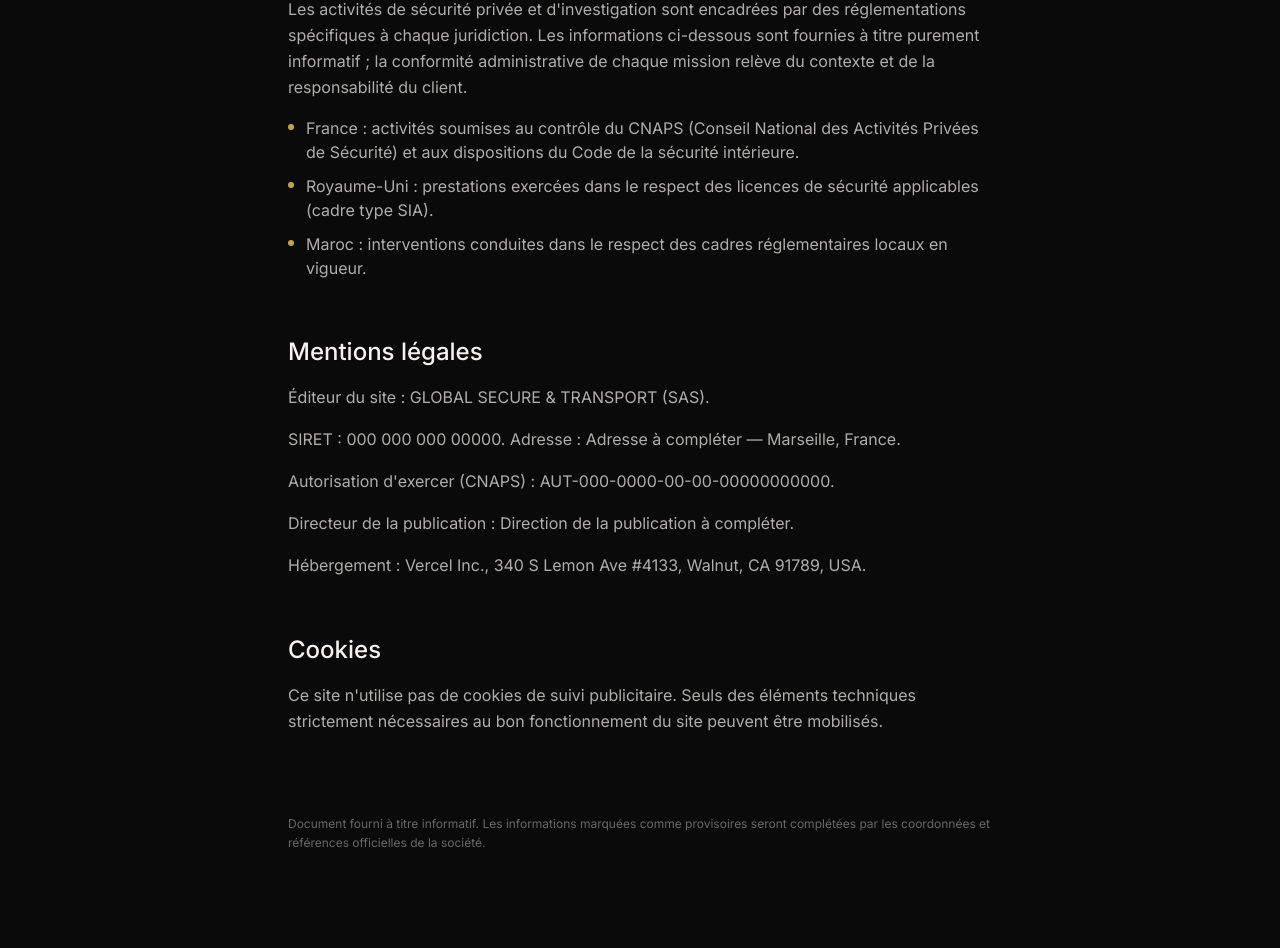
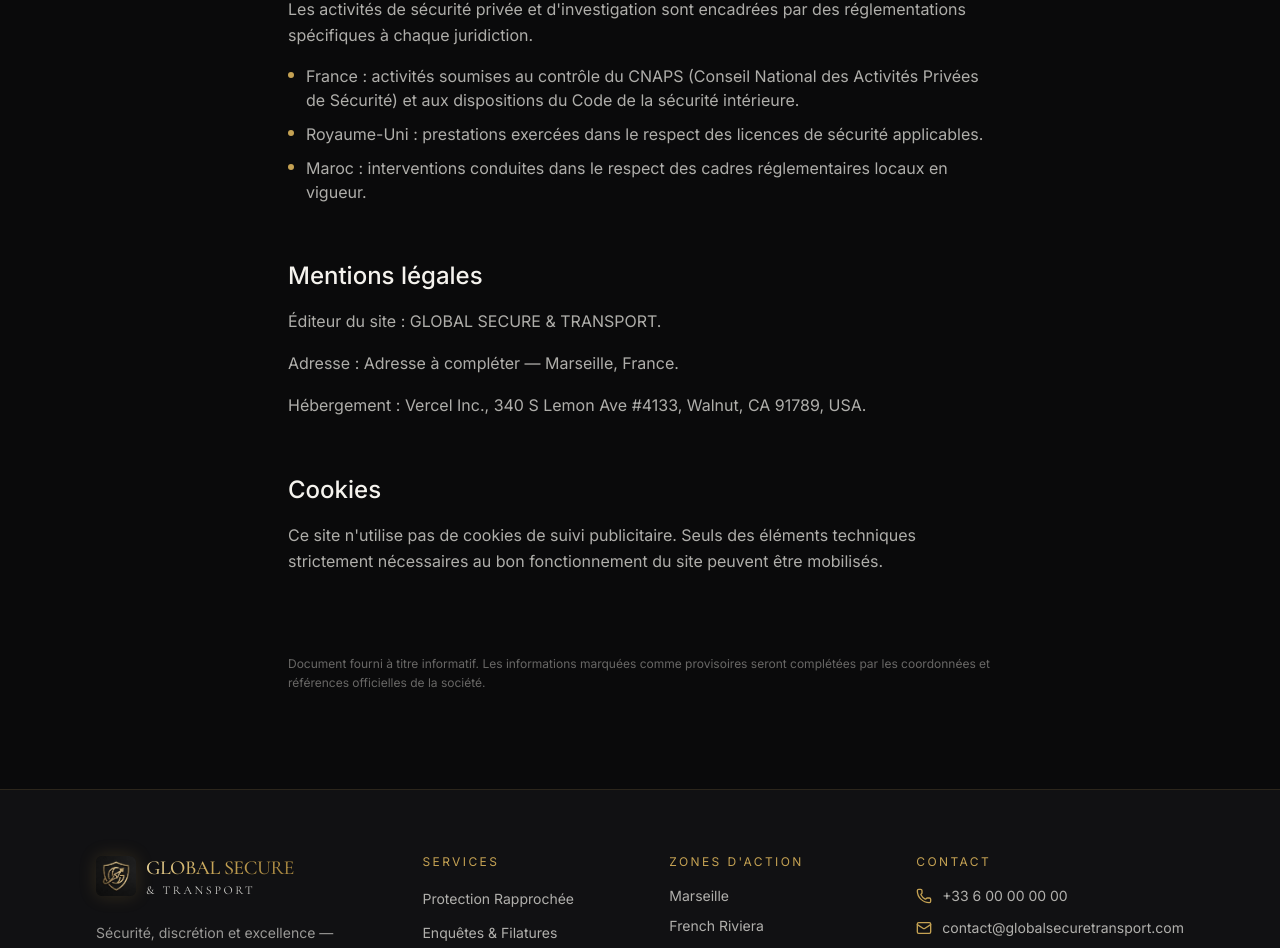
Before and after one commit to Myre311/s-curite, a Next.js app: page /confidentialite in a window 1280 px wide. Shown: the part 1680-2628 px from the top of the page. Built offline with nearby package versions, Linux system fonts and the light colour scheme.

Commit message:
confidentialite: retrait disclaimer/SIRET/CNAPS/directeur/(SAS) (adresse gardee); navbar: bouton Urgence 24/7 complet restauré + titre rétractable; accueil: titre 'Nos zones d'intervention' au-dessus des pastilles

```diff
--- a/src/app/page.tsx
+++ b/src/app/page.tsx
@@ -122,12 +122,20 @@ export default function HomePage() {
  />
  ))}
  </div>
+ <div className="mt-20 text-center">
+ <span className="text-xs font-medium uppercase tracking-[0.28em] text-or">
+ Présence internationale
+ </span>
+ <h3 className="mt-3 font-serif text-2xl font-medium text-blanc sm:text-3xl">
+ Nos zones d&apos;intervention
+ </h3>
+ </div>
  <Reveal>
- <div className="mt-12 flex flex-wrap items-center justify-center gap-3">
+ <div className="mt-8 flex flex-wrap items-center justify-center gap-3">
  {zones.map((z) => (
  <span
  key={z.name}
- className="inline-flex items-center gap-2 rounded-full px-4 py-1.5 text-sm text-blanc/75"
+ className="inline-flex items-center gap-2 rounded-full px-4 py-1.5 text-sm text-blanc/75 ring-1 ring-or/20"
  >
  <span aria-hidden className="h-1.5 w-1.5 rounded-full bg-or" />
  {z.name}
--- a/src/components/brand-mark.tsx
+++ b/src/components/brand-mark.tsx
@@ -24,7 +24,7 @@ export function BrandMark({
     <Link
       href="/"
       aria-label="Global Secure & Transport — Accueil"
-      className={cn("group inline-flex items-center gap-3", className)}
+      className={cn("group inline-flex min-w-0 items-center gap-2.5", className)}
     >
       <Image
         src="/brand/emblem.jpg"
@@ -32,18 +32,18 @@ export function BrandMark({
         width={emblem}
         height={emblem}
         priority
-        className="rounded-md shadow-[0_0_18px_rgba(198,160,74,0.18)]"
+        className="shrink-0 rounded-md shadow-[0_0_18px_rgba(198,160,74,0.18)]"
       />
       <span
         className={cn(
-          "flex-col leading-none",
+          "min-w-0 flex-col leading-none",
           hideWordmarkOnMobile ? "hidden sm:flex" : "inline-flex",
         )}
       >
         <span
           className={cn(
-            "font-serif font-medium tracking-tight text-gold-gradient",
-            size === "md" ? "text-lg sm:text-xl" : "text-base",
+            "truncate font-serif font-medium tracking-tight text-gold-gradient",
+            size === "md" ? "text-sm sm:text-xl" : "text-base",
           )}
         >
           GLOBAL SECURE
--- a/src/components/layout/site-header.tsx
+++ b/src/components/layout/site-header.tsx
@@ -104,13 +104,14 @@ export function SiteHeader() {
         </div>
 
         {/* Actions mobile : appel direct + menu hamburger */}
-        <div className="flex items-center gap-2.5 lg:hidden">
+        <div className="flex shrink-0 items-center gap-2.5 lg:hidden">
           <a
             href={`tel:${siteConfig.contact.phoneHref}`}
-            className="inline-flex h-10 w-10 items-center justify-center rounded-full bg-red-600 text-white shadow-[0_0_22px_rgba(220,38,38,0.45)] transition-colors hover:bg-red-700 active:scale-95"
+            className="inline-flex shrink-0 items-center gap-1.5 rounded-full bg-red-600 px-3 py-2 text-xs font-semibold text-white shadow-[0_0_22px_rgba(220,38,38,0.45)] transition-colors hover:bg-red-700 active:scale-95"
             aria-label="Appeler — urgence 24/7"
           >
-            <PhoneCall className="h-5 w-5" />
+            <PhoneCall className="h-4 w-4 shrink-0" />
+            <span className="whitespace-nowrap">Urgence 24/7</span>
           </a>
           <button
             type="button"
--- a/src/content/legal.ts
+++ b/src/content/legal.ts
@@ -36,11 +36,11 @@ export const legalSections: LegalSection[] = [
     id: "cadres-reglementaires",
     title: "Cadres réglementaires (note informative)",
     paragraphs: [
-      "Les activités de sécurité privée et d'investigation sont encadrées par des réglementations spécifiques à chaque juridiction. Les informations ci-dessous sont fournies à titre purement informatif ; la conformité administrative de chaque mission relève du contexte et de la responsabilité du client.",
+      "Les activités de sécurité privée et d'investigation sont encadrées par des réglementations spécifiques à chaque juridiction.",
     ],
     items: [
       "France : activités soumises au contrôle du CNAPS (Conseil National des Activités Privées de Sécurité) et aux dispositions du Code de la sécurité intérieure.",
-      "Royaume-Uni : prestations exercées dans le respect des licences de sécurité applicables (cadre type SIA).",
+      "Royaume-Uni : prestations exercées dans le respect des licences de sécurité applicables.",
       "Maroc : interventions conduites dans le respect des cadres réglementaires locaux en vigueur.",
     ],
   },
@@ -48,10 +48,8 @@ export const legalSections: LegalSection[] = [
     id: "mentions-legales",
     title: "Mentions légales",
     paragraphs: [
-      `Éditeur du site : ${siteConfig.legal.company} (${siteConfig.legal.legalForm}).`,
-      `SIRET : ${siteConfig.legal.siret}. Adresse : ${siteConfig.legal.address}.`,
-      `Autorisation d'exercer (CNAPS) : ${siteConfig.legal.cnaps}.`,
-      `Directeur de la publication : ${siteConfig.legal.publicationDirector}.`,
+      `Éditeur du site : ${siteConfig.legal.company}.`,
+      `Adresse : ${siteConfig.legal.address}.`,
       `Hébergement : ${siteConfig.legal.host}.`,
     ],
   },
```
